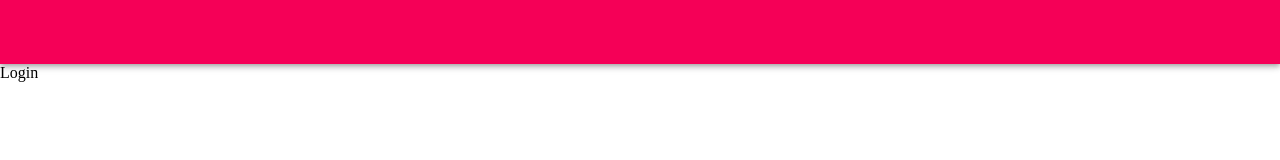
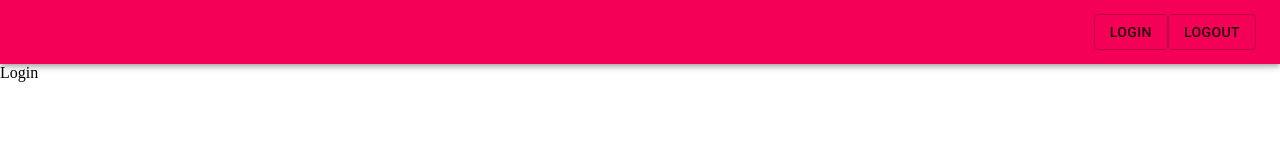
Before and after one commit to Chupriarti/react-firebase-real-time-chat, a React (Create React App) app: page /login in a window 1280 px wide. Shown: the top 160 px of the page. Built offline with nearby package versions, Linux system fonts and the light colour scheme.

Commit message:
add navbar buttons

```diff
--- a/src/components/Navbar.js
+++ b/src/components/Navbar.js
@@ -1,11 +1,14 @@
-import { AppBar, Toolbar } from '@material-ui/core';
+import { AppBar, Button, Grid, Toolbar } from '@material-ui/core';
 import React from 'react';
 
 const Navbar = () => {
     return (
         <AppBar color={"secondary"} position="static">
             <Toolbar>
-
+                <Grid container justify={"flex-end"}>
+                    <Button variant={"outlined"}>Login</Button>
+                    <Button variant={"outlined"}>Logout</Button>
+                </Grid>
             </Toolbar>
         </AppBar>
     )
```
